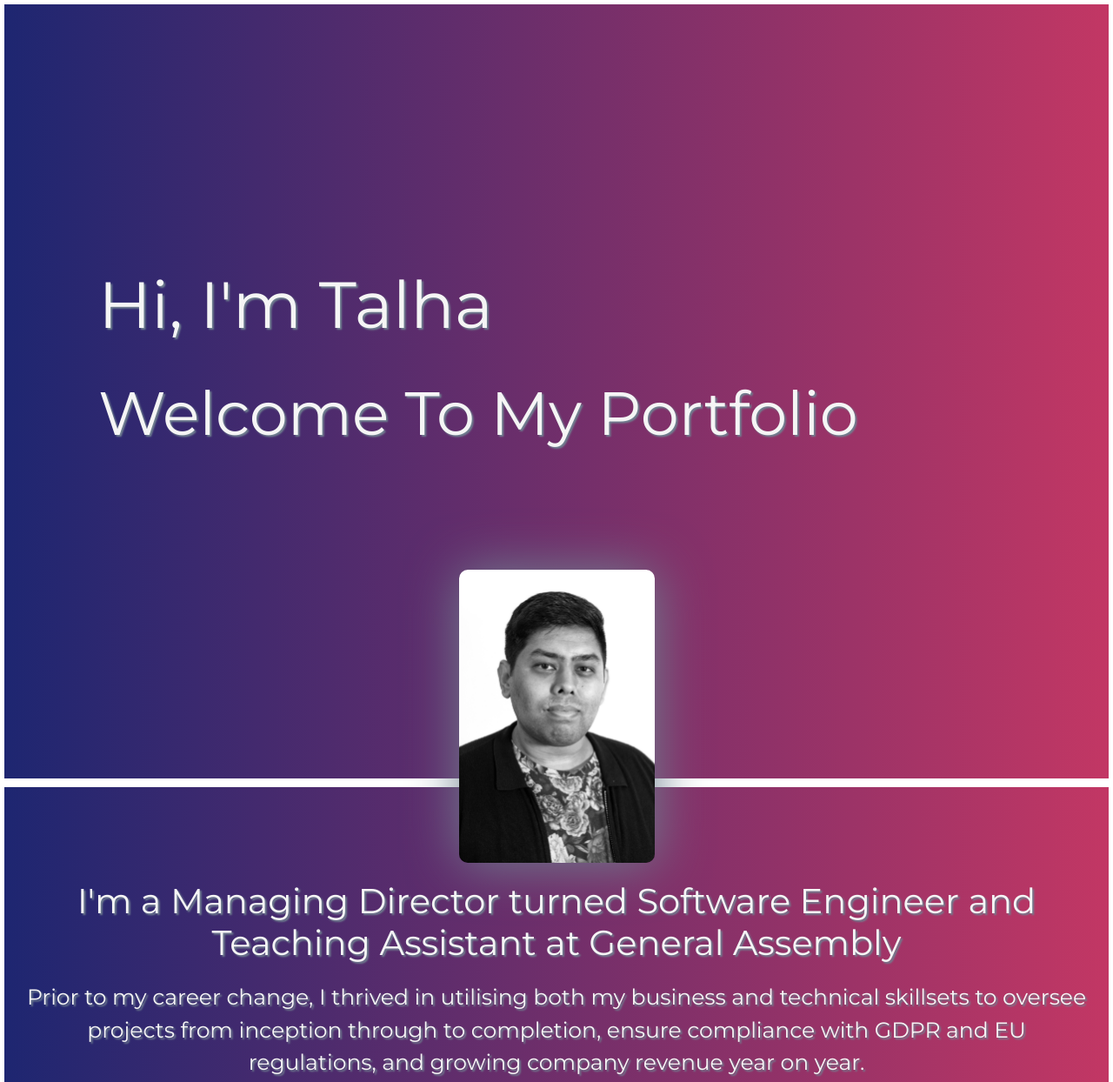
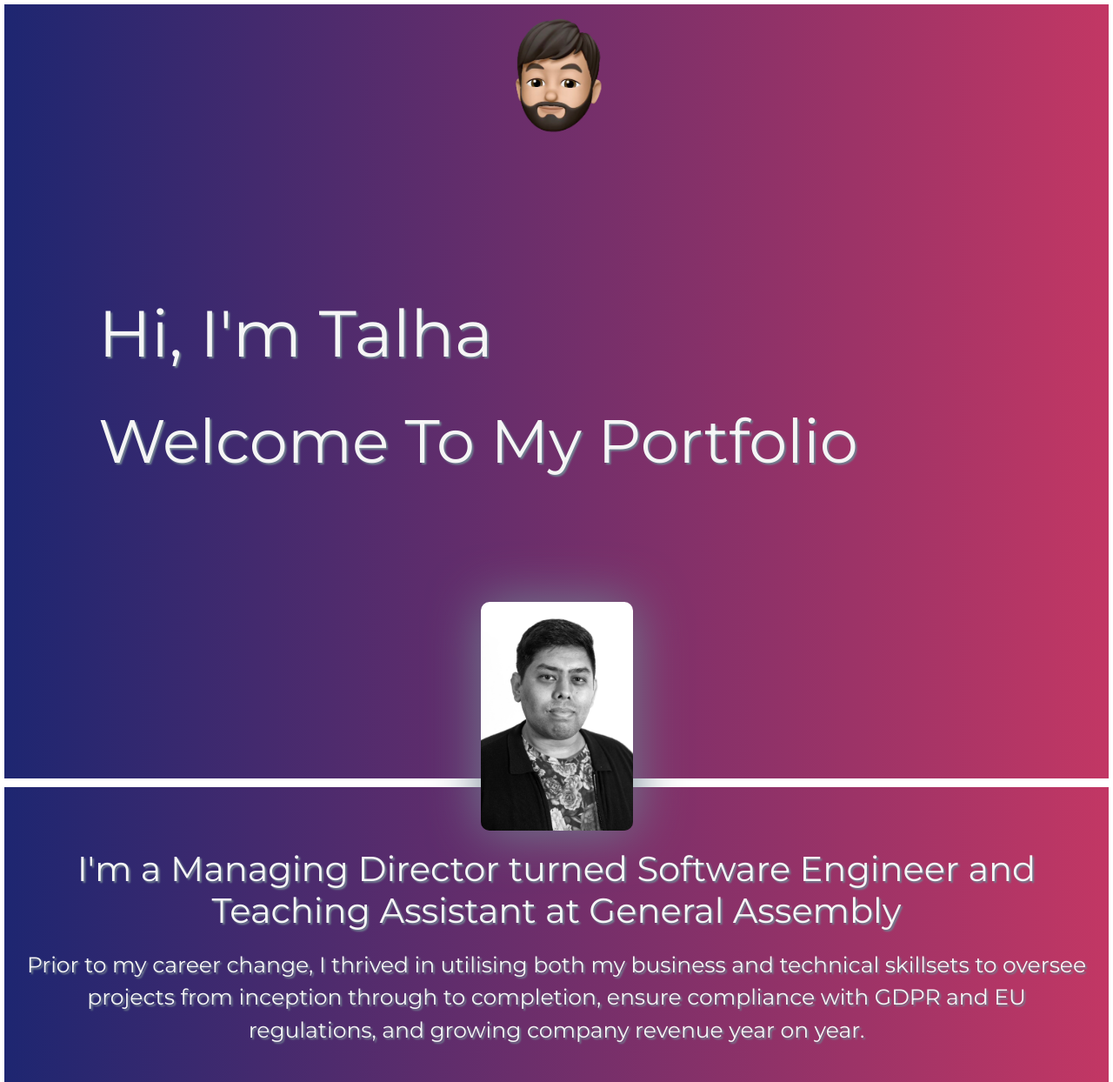
Before and after one commit to talhaikhlaq/talhaikhlaq.github.io, a plain HTML site: page index.html in a window 1280 px wide. Shown: the top 1244 px of the page at 87% size. Drawn offline with nearby package versions, Linux system fonts and the light colour scheme.

Commit message:
memoji added to homepage

```diff
--- a/index.html
+++ b/index.html
@@ -29,6 +29,9 @@
 
       <!-- Home page -->
       <section class="home">
+        <div class="memoji-container">
+          <img src="./assets/tal-memoji-icon.png" alt="tal memoji icon" width="250px">
+        </div>
         <div class="container">
           <h1 class="name">Hi, I'm Talha</h1>
           <h1 class="portfolio">Welcome To My Portfolio</h1>
--- a/styles/main.css
+++ b/styles/main.css
@@ -27,13 +27,18 @@ section.home {
   border: 5px white solid;
 }
 
+div.memoji-container {
+  display: flex;
+  justify-content: flex-end;
+}
+
 
 h1.name {
   color: whitesmoke;
   font-size: 75px;
   text-align: left;
   text-shadow: 2px 2px 2px slategray;
-  padding-top: 300px;
+  padding-top: 150px;
   padding-left: 100px;
   font-family: 'Montserrat', sans-serif;
   /* font-family: 'Lato', sans-serif; */
@@ -229,6 +234,11 @@ div.col-3 {
     width: 100%;
   }
 
+  div.memoji-container {
+    display: flex;
+    justify-content: center;
+  }
+
   /* Skills Page */
   section.skills {
     height: auto;
@@ -236,7 +246,7 @@ div.col-3 {
   }
 
   img.profile-image {
-  width: 225px;
+  width: 175px;
   border-radius: 10px;
   box-shadow: 1px 1px 60px slategray;
   margin: 20px;
@@ -303,10 +313,17 @@ div.col-3 {
   }
 
   .col-12 {
-    height: 10vh;
+    height: auto;
     width: 100vw;
   }
 
+  div.contact-container>p {
+    color: whitesmoke;
+    font-size: 25px;
+    text-align: center;
+    text-shadow: 2px 2px 2px slategray;
+    font-family: 'Montserrat', sans-serif;
+  }
 
 
 }
```
Also changed, not shown: assets/tal-memoji-icon.png (added).
